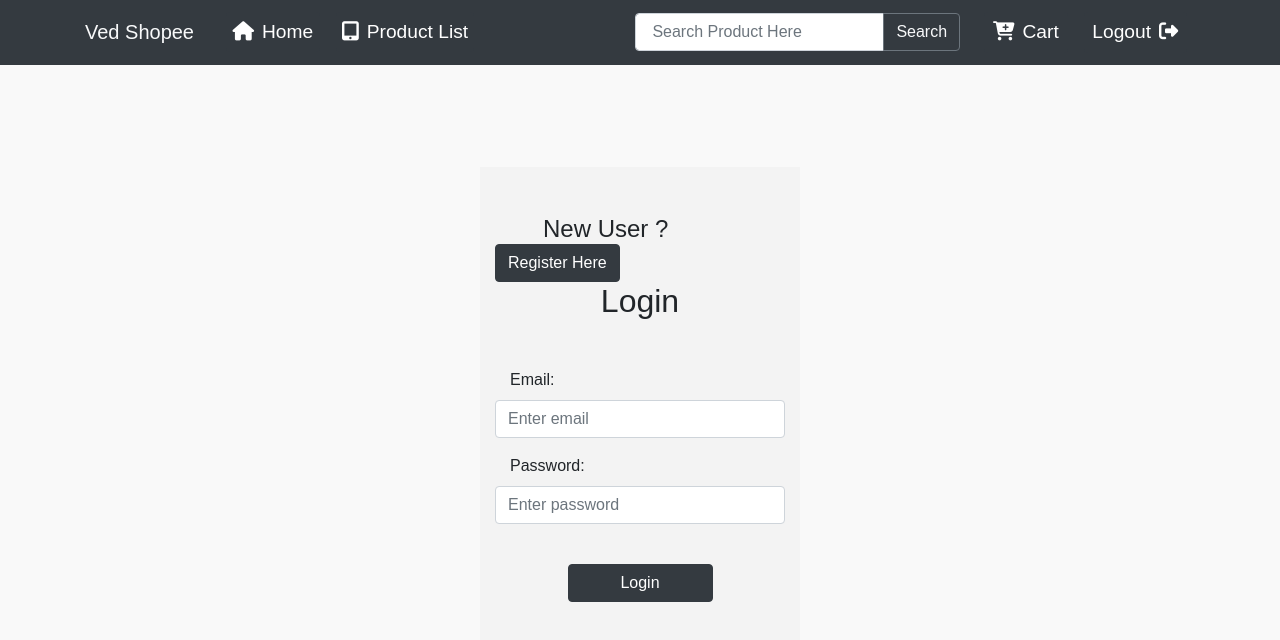
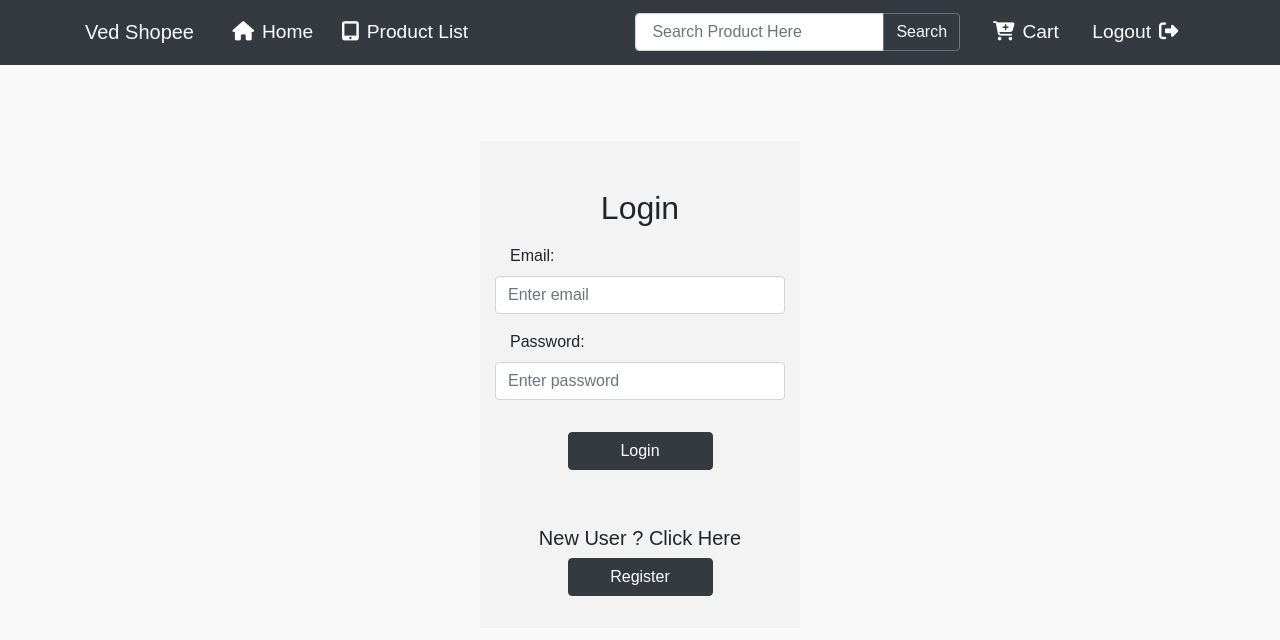
Before and after one commit to VedantRD/e-cart, a React (Create React App) app: page / in a window 1280 px wide. Shown: the top 640 px of the page. Built offline with nearby package versions, Linux system fonts and the light colour scheme; no server answers.

Commit message:
last commit

```diff
--- a/src/App.css
+++ b/src/App.css
@@ -97,7 +97,7 @@ ul{
 }
 
 .loginBox{
-  margin-top : 8% !important;
+  margin-top : 6% !important;
   background : #f3f3f3;
   align-content:center;
   align-items:center;
--- a/src/App.js
+++ b/src/App.js
@@ -11,7 +11,6 @@ import Cart from './components/Cart';
 import Default from './components/Default';
 import Home from './components/Home';
 import Login from './Login';
-//import Register from './Register';
 
 class App extends Component {
 
--- a/src/Login.js
+++ b/src/Login.js
@@ -1,6 +1,5 @@
 import React, { Component } from 'react'
 import fire from './config/Fire';
-import {Link} from 'react-router-dom';
 
 export default class Login extends Component {
 
@@ -19,6 +18,17 @@ export default class Login extends Component {
         });
     }
 
+    register = (e) => {
+        e.preventDefault();
+        fire.auth().createUserWithEmailAndPassword(this.state.email, this.state.password).catch((error) => {
+            // Handle Errors here.
+            //var errorCode = error.code;
+            var errorMessage = error.message;
+            console.log(errorMessage);
+            // ...
+        });
+    }
+
     login = (e) => {
 
         e.preventDefault();
@@ -31,14 +41,8 @@ export default class Login extends Component {
 
     render() {
         return (
-            <div className="container w-25 loginBox py-5">
-
-                <span align="center" className="h4 mx-5">New User ?</span>
-                <Link to="/cart">
-                    <button className="btn btn-dark">Register Here</button>
-                </Link>
-
-                <h2 align="center" className="mb-5">Login</h2>
+            <div className="container w-25 loginBox pt-5 pb-3">
+                <h2 align="center" className="mb-3">Login</h2>
                 <div className="form-group">
                     <label className="control-label col-sm-2" htmlFor="email">Email:</label>
                     <input value={this.state.email} onChange={this.updateState} type="email" className="form-control" placeholder="Enter email" id="eml" name="email" />
@@ -48,7 +52,11 @@ export default class Login extends Component {
                     <input value={this.state.password} onChange={this.updateState} type="password" className="form-control" placeholder="Enter password" id="pwd" name="password" />
                 </div>
                 <div className="form-group">
-                    <button type="submit" className="btn btn-dark w-50 loginBtn mt-4" onClick={this.login}>Login</button>
+                    <button type="submit" className="btn btn-dark w-50 loginBtn mt-3 mb-2" onClick={this.login}>Login</button>
+                </div>
+                <div className="form-group">
+                    <h5 align="center" className="mt-5">New User ? Click Here</h5>
+                    <button type="submit" className="btn btn-dark w-50 loginBtn" onClick={this.register}>Register</button>
                 </div>
             </div>
         )
```
Also changed, not shown: src/Register.js (+14 -43 lines).
